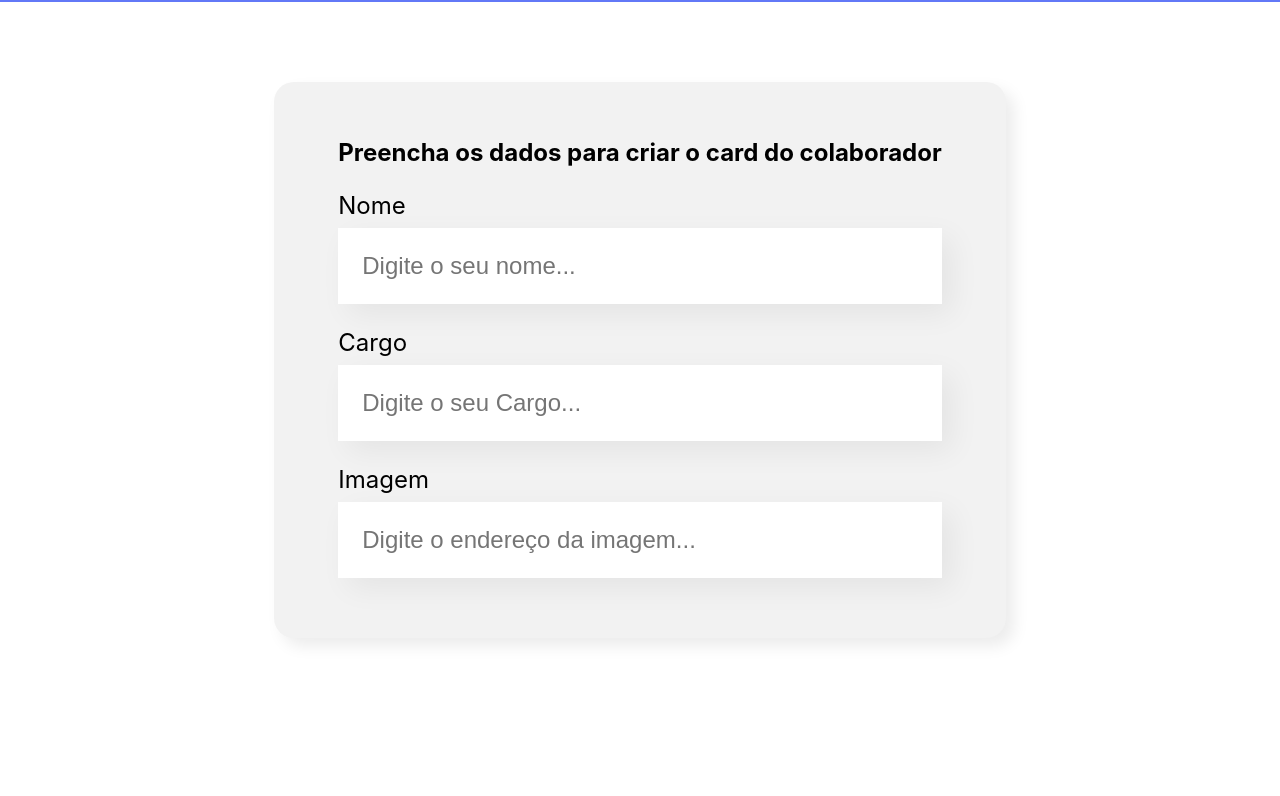
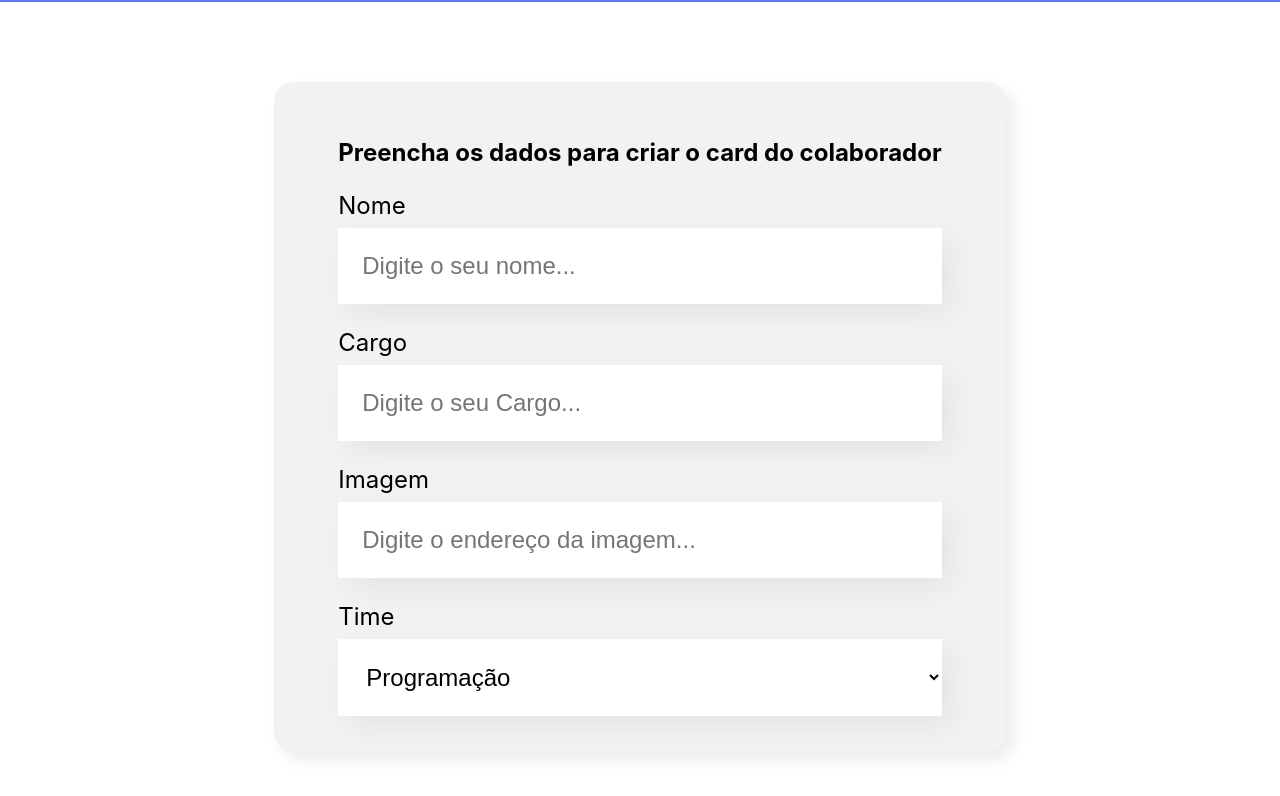
Before and after one commit to Jeferson1709/Organo, a React (Create React App) app: page / in a window 1280 px wide. Shown: the part 496-1292 px from the top of the page. Before the commit the page ends 1214 px from the top, so only its background shows below. Built offline with nearby package versions, Linux system fonts and the light colour scheme.

Commit message:
feat: Lista dos times

```diff
--- a/src/componentes/Formulario/index.js
+++ b/src/componentes/Formulario/index.js
@@ -1,6 +1,16 @@
 import CampoTexto from "../CampoTexto";
+import ListaSuspensa from "../ListaSuspensa";
 import "./Formulario.css";
 const Formulario = () => {
+  const times =[
+    'Programação',
+    'Front-End',
+    'Data Science',
+    'Devops',
+    'UX e Design',
+    'Mobile',
+    'Inovação e Gestão'
+  ]
   return (
     <section className="formulario">
       <form>
@@ -8,6 +18,7 @@
         <CampoTexto label="Nome" placeholder="Digite o seu nome" />
         <CampoTexto label="Cargo" placeholder="Digite o seu Cargo" />
         <CampoTexto label="Imagem" placeholder="Digite o endereço da imagem" />
+        <ListaSuspensa label='Time' itens={times}/>
       </form>
     </section>
   );
--- /dev/null
+++ b/src/componentes/ListaSuspensa/ListaSuspensa.css
@@ -0,0 +1,15 @@
+.lista-suspensa label{
+    display: block;
+    margin-bottom: 8px;
+    font-size: 24px;
+}
+
+.lista-suspensa select{
+        background-color: #fff;
+    box-shadow: 10px 10px 30px rgba(0, 0, 0, 0.06);
+    width: 100%;
+    border: none;
+    font-size: 24px;
+    padding: 24px;
+    box-sizing: border-box;
+}
--- /dev/null
+++ b/src/componentes/ListaSuspensa/index.js
@@ -0,0 +1,15 @@
+import "./ListaSuspensa.css";
+const ListaSuspensa = (props) => {
+  return (
+    <div className="lista-suspensa">
+      <label>{props.label}</label>
+      <select>
+        {props.itens.map((item) => (
+          <option key={item}>{item}</option>
+        ))}
+      </select>
+    </div>
+  );
+};
+
+export default ListaSuspensa;
```
Also changed, not shown: src/componentes/CampoTexto/index.js (+11 -11 lines).
